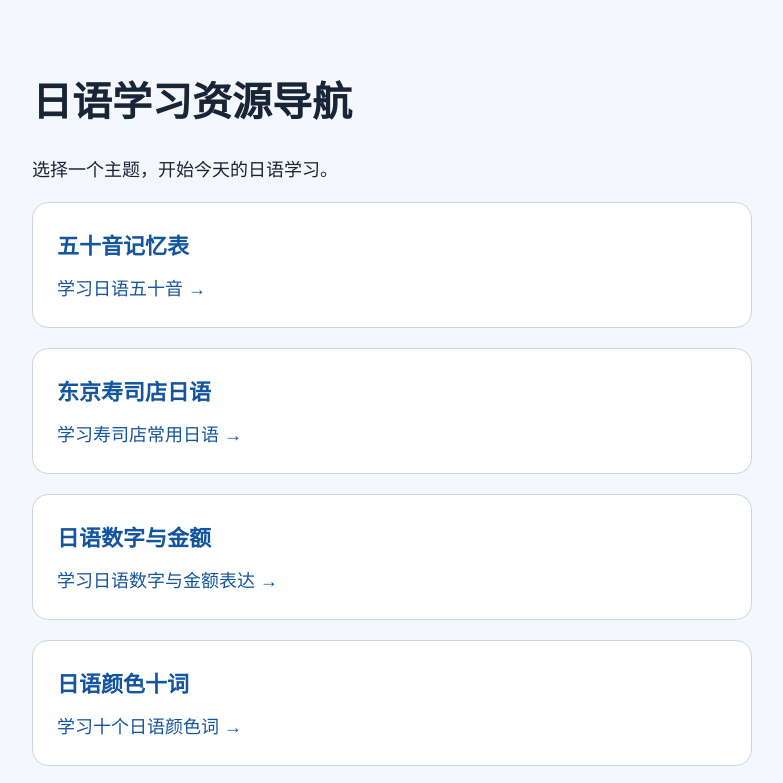
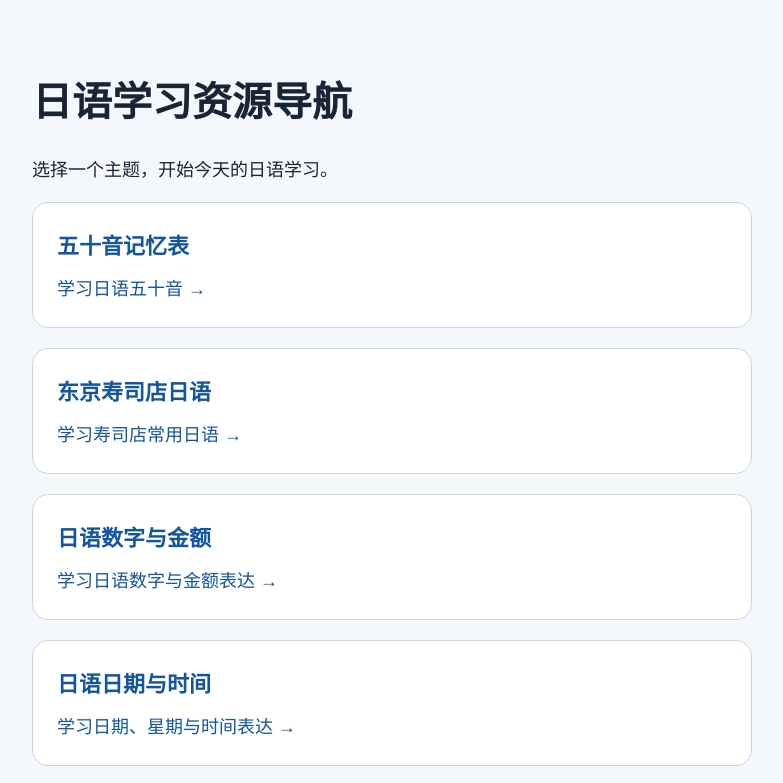
Before and after one commit to tidb100/jlpt, a plain HTML site: page index.html in a window 1280 px wide. Shown: the top 783 px of the page, without its empty margins (248-1031 px from the left). Drawn offline with Linux system fonts and the light colour scheme.

Commit message:
Add date and time lesson to navigation

```diff
--- a/index.html
+++ b/index.html
@@ -15,6 +15,7 @@
 <li><a href="./word/五十音记忆表.html"><h2>五十音记忆表</h2><p>学习日语五十音 →</p></a></li>
 <li><a href="./word/东京寿司店日语.html"><h2>东京寿司店日语</h2><p>学习寿司店常用日语 →</p></a></li>
 <li><a href="./word/日语数字与金额.html"><h2>日语数字与金额</h2><p>学习日语数字与金额表达 →</p></a></li>
+<li><a href="./word/日语日期与时间.html"><h2>日语日期与时间</h2><p>学习日期、星期与时间表达 →</p></a></li>
 <li><a href="./word/日语颜色十词.html"><h2>日语颜色十词</h2><p>学习十个日语颜色词 →</p></a></li>
 </ul></nav>
 <footer>日语学习 · JLPT</footer>
```
